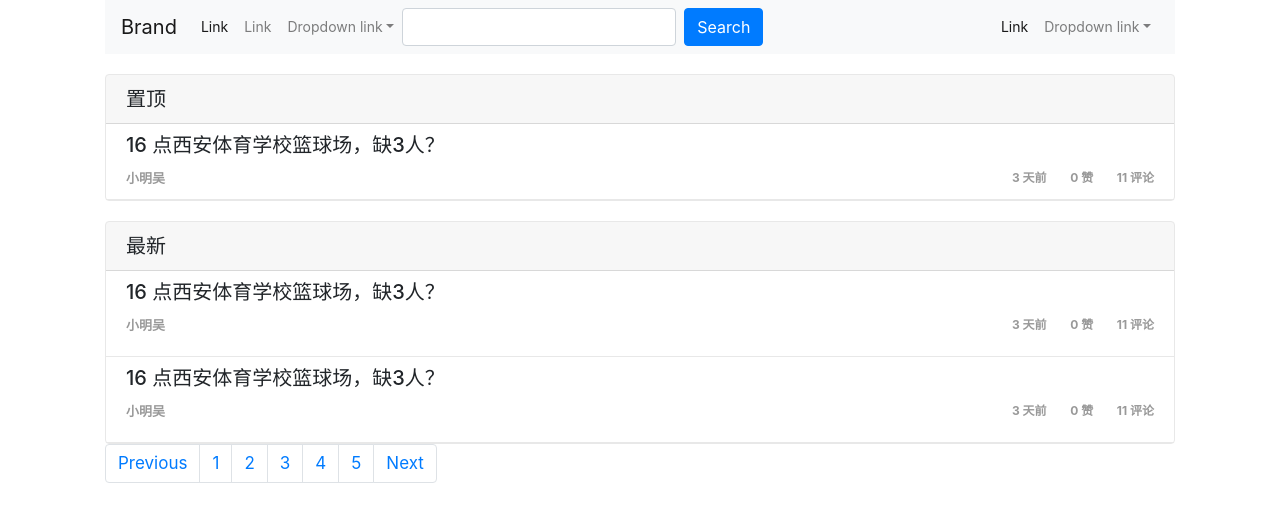
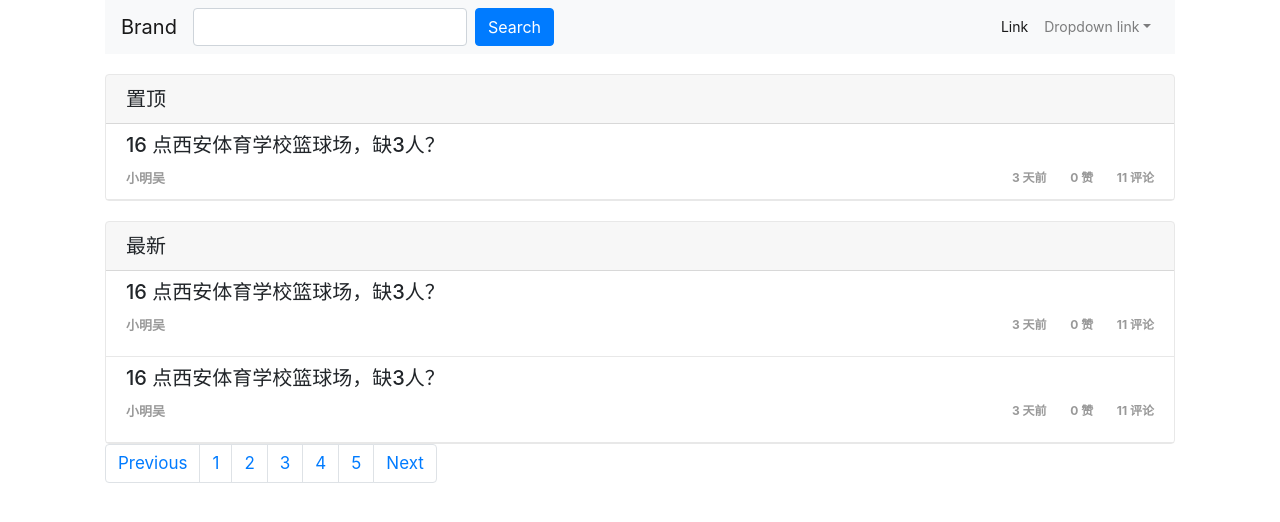
Before and after one commit to wudixm/forum, a plain HTML site: page resources/public/index.html in a window 1280 px wide. Drawn offline with Linux system fonts and the light colour scheme.

Commit message:
remove links at left

```diff
--- a/resources/public/index.html
+++ b/resources/public/index.html
@@ -28,25 +28,6 @@
                 </button>
                 <a class="navbar-brand" href="#">Brand</a>
                 <div class="collapse navbar-collapse" id="bs-example-navbar-collapse-1">
-                    <ul class="navbar-nav">
-                        <li class="nav-item active">
-                            <a class="nav-link" href="#">Link <span class="sr-only">(current)</span></a>
-                        </li>
-                        <li class="nav-item">
-                            <a class="nav-link" href="#">Link</a>
-                        </li>
-                        <li class="nav-item dropdown">
-                            <a class="nav-link dropdown-toggle" href="http://example.com" id="navbarDropdownMenuLink"
-                               data-toggle="dropdown">Dropdown link</a>
-                            <div class="dropdown-menu" aria-labelledby="navbarDropdownMenuLink">
-                                <a class="dropdown-item" href="#">Action</a> <a class="dropdown-item" href="#">Another
-                                action</a> <a class="dropdown-item" href="#">Something else here</a>
-                                <div class="dropdown-divider">
-                                </div>
-                                <a class="dropdown-item" href="#">Separated link</a>
-                            </div>
-                        </li>
-                    </ul>
                     <form class="form-inline">
                         <input class="form-control mr-sm-2" type="text"/>
                         <button class="btn btn-primary my-2 my-sm-0" type="submit">
```
